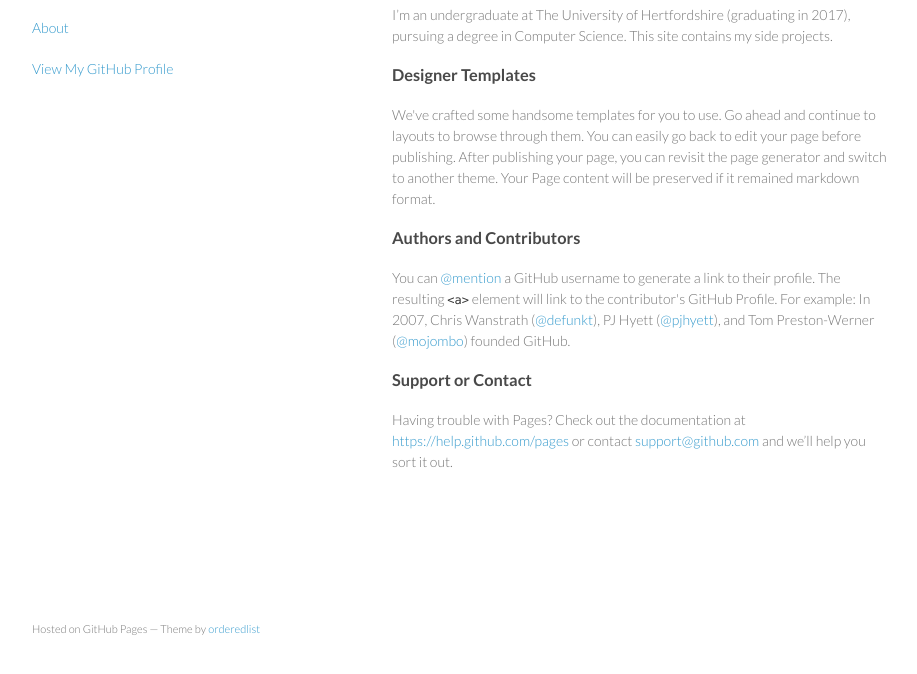
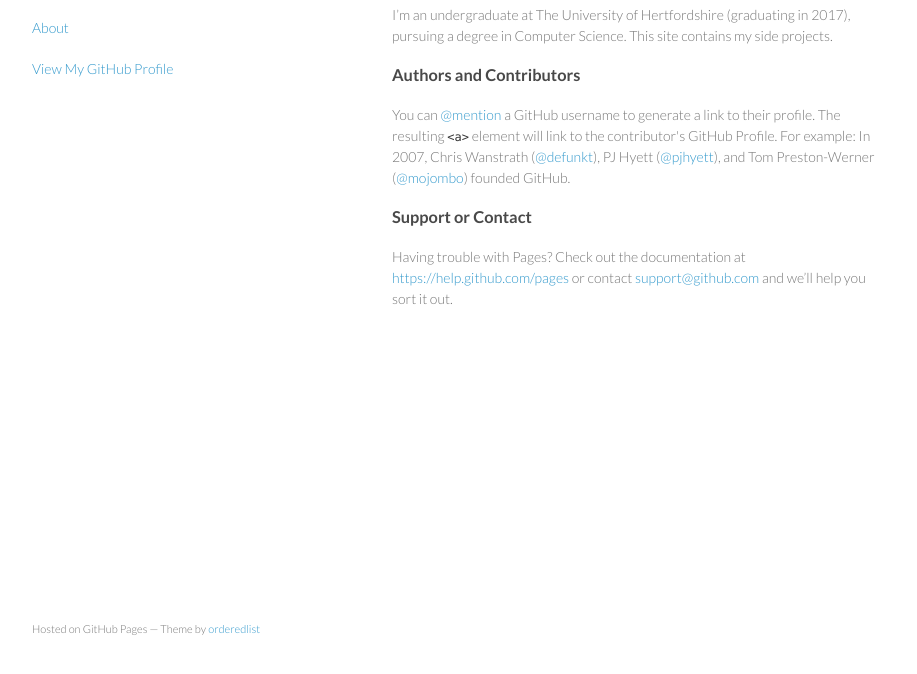
Before and after one commit to tharuni/tharuni.github.io, a plain HTML site: page index.html in a window 1280 px wide. Shown: the part 92-766 px from the top of the page, without its empty margins (178-1095 px from the left). Drawn offline with Linux system fonts and the light colour scheme.

Commit message:
Update index.html
cool

```diff
--- a/index.html
+++ b/index.html
@@ -29,11 +29,6 @@
 <p>I’m an undergraduate at The University of Hertfordshire (graduating in 2017), pursuing a degree in Computer Science. This site contains my side projects.</p>
 
 <h3>
-<a id="designer-templates" class="anchor" href="#designer-templates" aria-hidden="true"><span class="octicon octicon-link"></span></a>Designer Templates</h3>
-
-<p>We've crafted some handsome templates for you to use. Go ahead and continue to layouts to browse through them. You can easily go back to edit your page before publishing. After publishing your page, you can revisit the page generator and switch to another theme. Your Page content will be preserved if it remained markdown format.</p>
-
-<h3>
 <a id="authors-and-contributors" class="anchor" href="#authors-and-contributors" aria-hidden="true"><span class="octicon octicon-link"></span></a>Authors and Contributors</h3>
 
 <p>You can <a href="https://github.com/blog/821" class="user-mention">@mention</a> a GitHub username to generate a link to their profile. The resulting <code>&lt;a&gt;</code> element will link to the contributor's GitHub Profile. For example: In 2007, Chris Wanstrath (<a href="https://github.com/defunkt" class="user-mention">@defunkt</a>), PJ Hyett (<a href="https://github.com/pjhyett" class="user-mention">@pjhyett</a>), and Tom Preston-Werner (<a href="https://github.com/mojombo" class="user-mention">@mojombo</a>) founded GitHub.</p>
```
